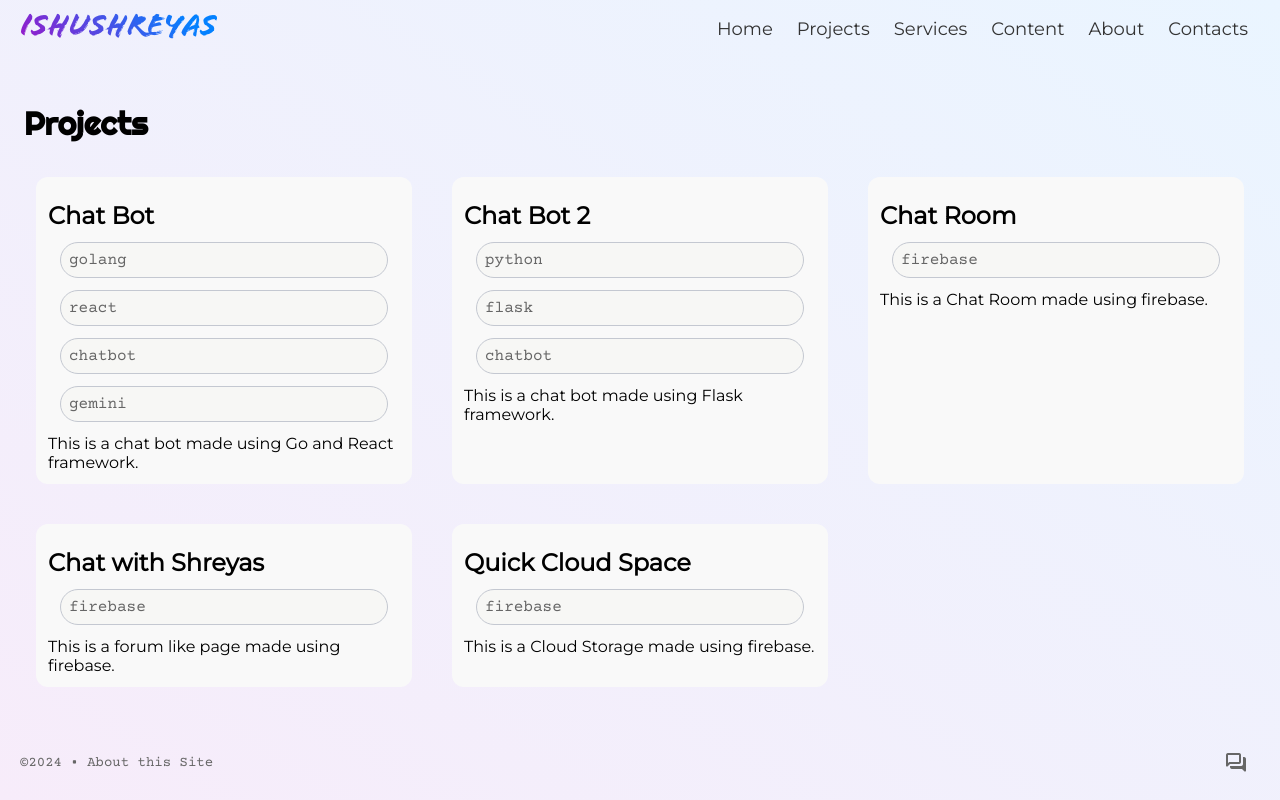
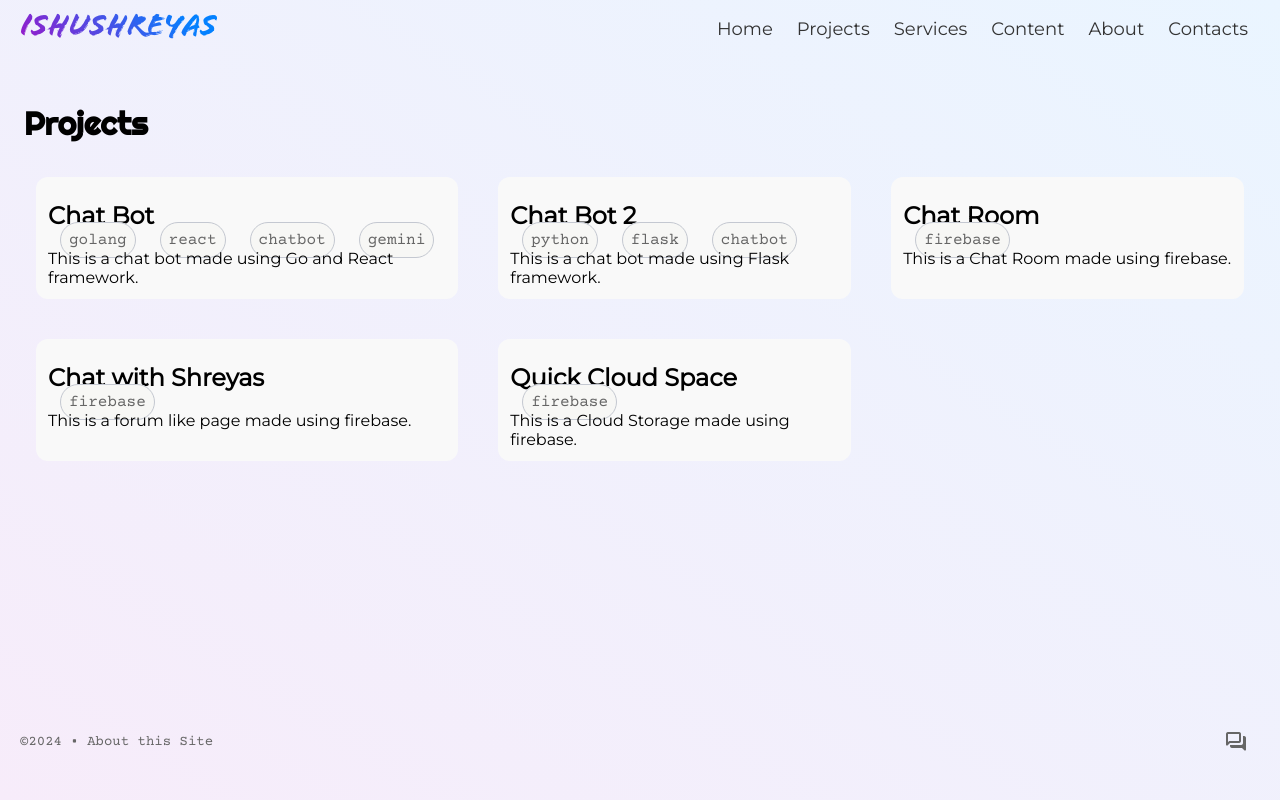
Before and after one commit to ishushreyas/ishushreyas, a React (Vite) app in the folder frontend/: page /projects in a window 1280 px wide. Built offline with nearby package versions, Linux system fonts and the light colour scheme.

Commit message:
Update ProjectCard.jsx

```diff
--- a/frontend/src/components/ProjectCard.jsx
+++ b/frontend/src/components/ProjectCard.jsx
@@ -7,7 +7,7 @@ const ProjectCard = ({ project }) => {
       <Link className="td-0 c-0" to={project.link}>
         <h3 className="t-6 m-0 mt-2 p">{project.title}</h3>
       {project.tags.map((item) => {
-        return <li className="p-2 m-1 bd-1 bg-3 br-1 ls-0 c-1 courier-prime" key={item}>{item}</li>
+        return <span className="p-2 m-1 bd-1 bg-3 br-1 c-1 courier-prime" key={item}>{item}</span>
       })}
         <p className="m-0 t-5 p">{project.description}</p>
         </Link>
```
